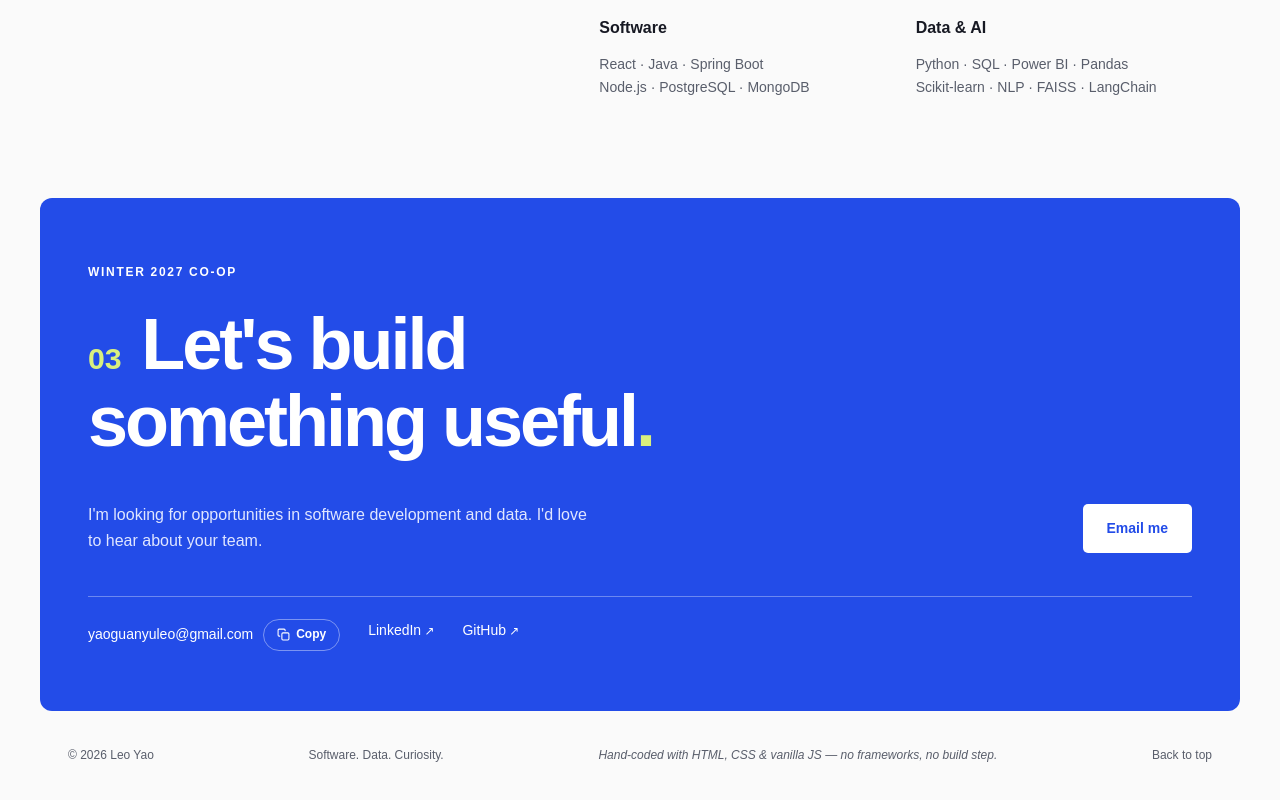
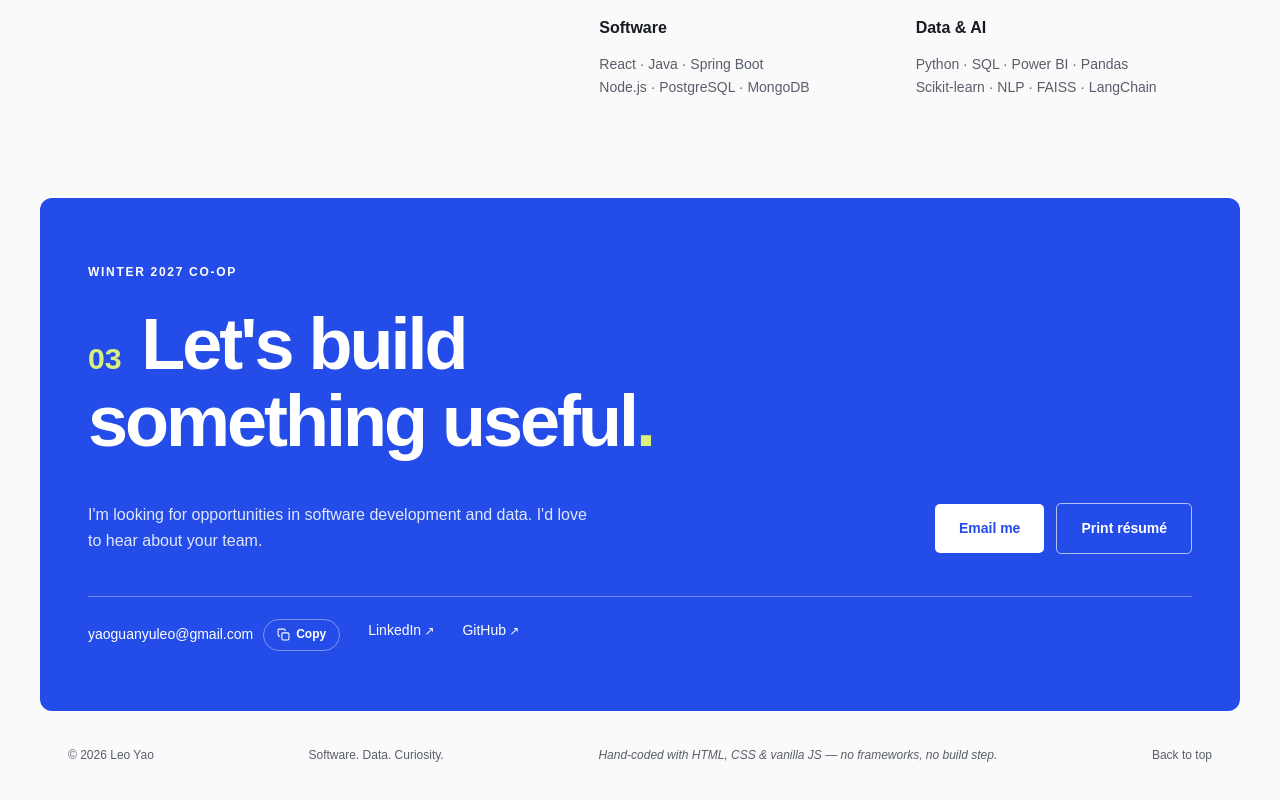
Before and after one commit to leoyaoguanyu/leoyaoguanyu.github.io, a plain HTML site: page index.html in a window 1280 px wide. Shown: the part 3529-4329 px from the top of the page. Drawn offline with Linux system fonts and the light colour scheme; no server answers.

Commit message:
Add Print résumé button next to Email me in the contact section

```diff
--- a/script.js
+++ b/script.js
@@ -660,3 +660,26 @@ if (projectDetails.length > 0 && projectCountLine) {
   projectDetails.forEach(detail => detail.addEventListener('toggle', paintToggleAll));
   paintToggleAll();
 }
+
+// Print résumé button (evolution #37): the print stylesheet (#9) already
+// turns the page into a clean one-page paper résumé, but nothing on screen
+// told a recruiter it exists. A small outline button next to "Email me"
+// in the contact section opens the browser print dialog. It is created
+// here, so no-JS visitors never see a dead control, and the print sheet
+// hides it on paper. The two buttons share a .contact-actions wrapper so
+// they stay grouped on wide screens and stack neatly on mobile.
+const emailCta = document.querySelector('.contact-bottom .primary.light');
+const contactBottom = document.querySelector('.contact-bottom');
+if (emailCta && contactBottom) {
+  const printBtn = document.createElement('button');
+  printBtn.type = 'button';
+  printBtn.className = 'print-btn';
+  printBtn.textContent = 'Print résumé';
+  printBtn.setAttribute('aria-label', 'Print this page as a one-page résumé');
+  printBtn.addEventListener('click', () => window.print());
+  const contactActions = document.createElement('div');
+  contactActions.className = 'contact-actions';
+  contactBottom.insertBefore(contactActions, emailCta);
+  contactActions.appendChild(emailCta);
+  contactActions.appendChild(printBtn);
+}
--- a/style.css
+++ b/style.css
@@ -513,3 +513,13 @@ details[open] summary::after{transform:translateY(2px) rotate(225deg)}
 @media print{
 .project.filter-enter{animation:none}
 }
+
+/* ---- Print résumé button (evolution #37: a visible trigger for the
+   print stylesheet) ---- */
+.contact-actions{display:flex;gap:12px;flex-wrap:wrap;align-items:center}
+.contact-actions .primary{margin-top:0}
+.print-btn{padding:13px 24px;background:transparent;color:#fff;border:1px solid #ffffffaa;border-radius:5px;font-size:14px;font-weight:700;cursor:pointer;white-space:nowrap}
+.print-btn:hover{background:#ffffff22;border-color:#fff}
+.contact button:focus-visible{outline-color:#fff}
+@media(max-width:580px){.contact-actions{margin-top:12px}}
+@media print{.print-btn{display:none!important}}
```
